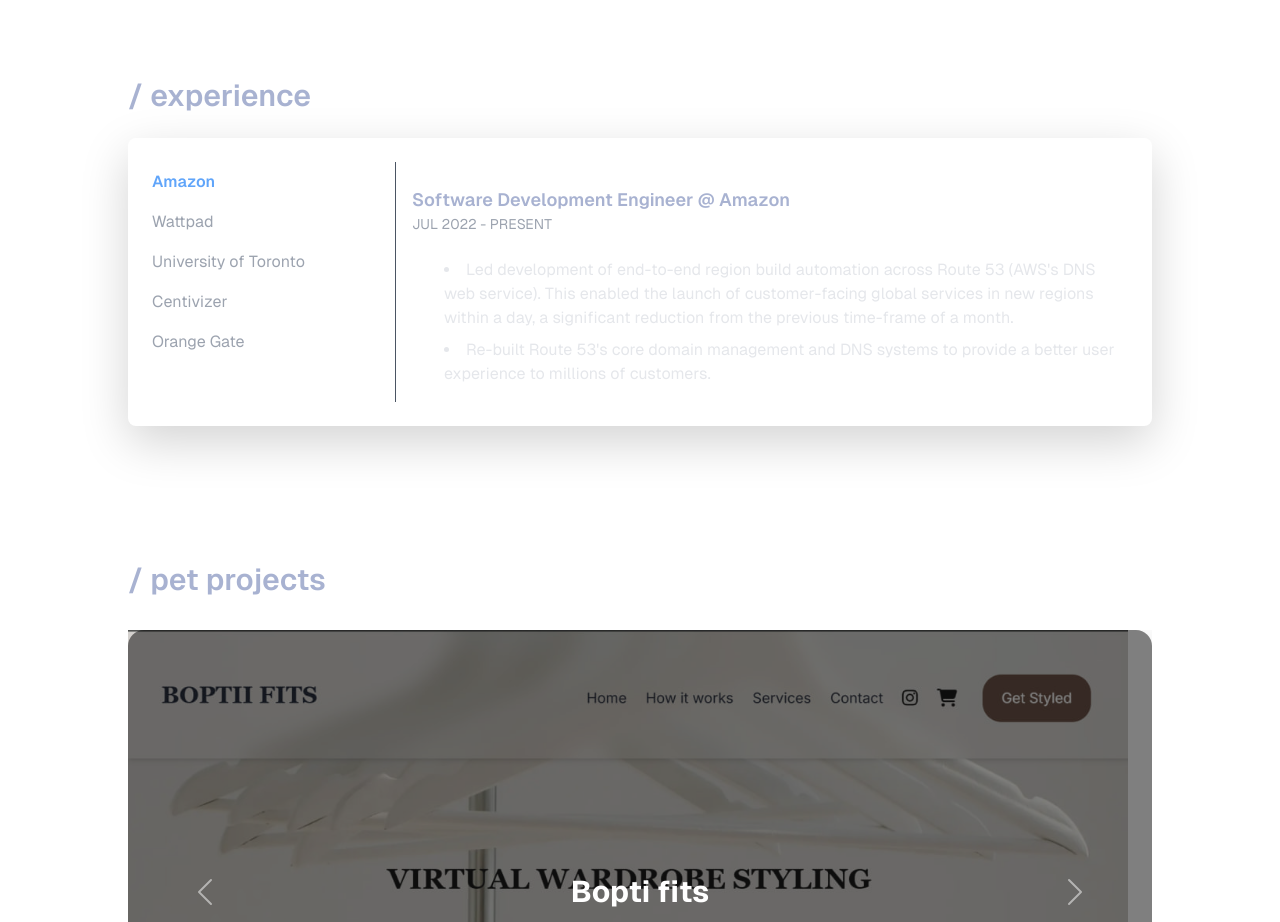
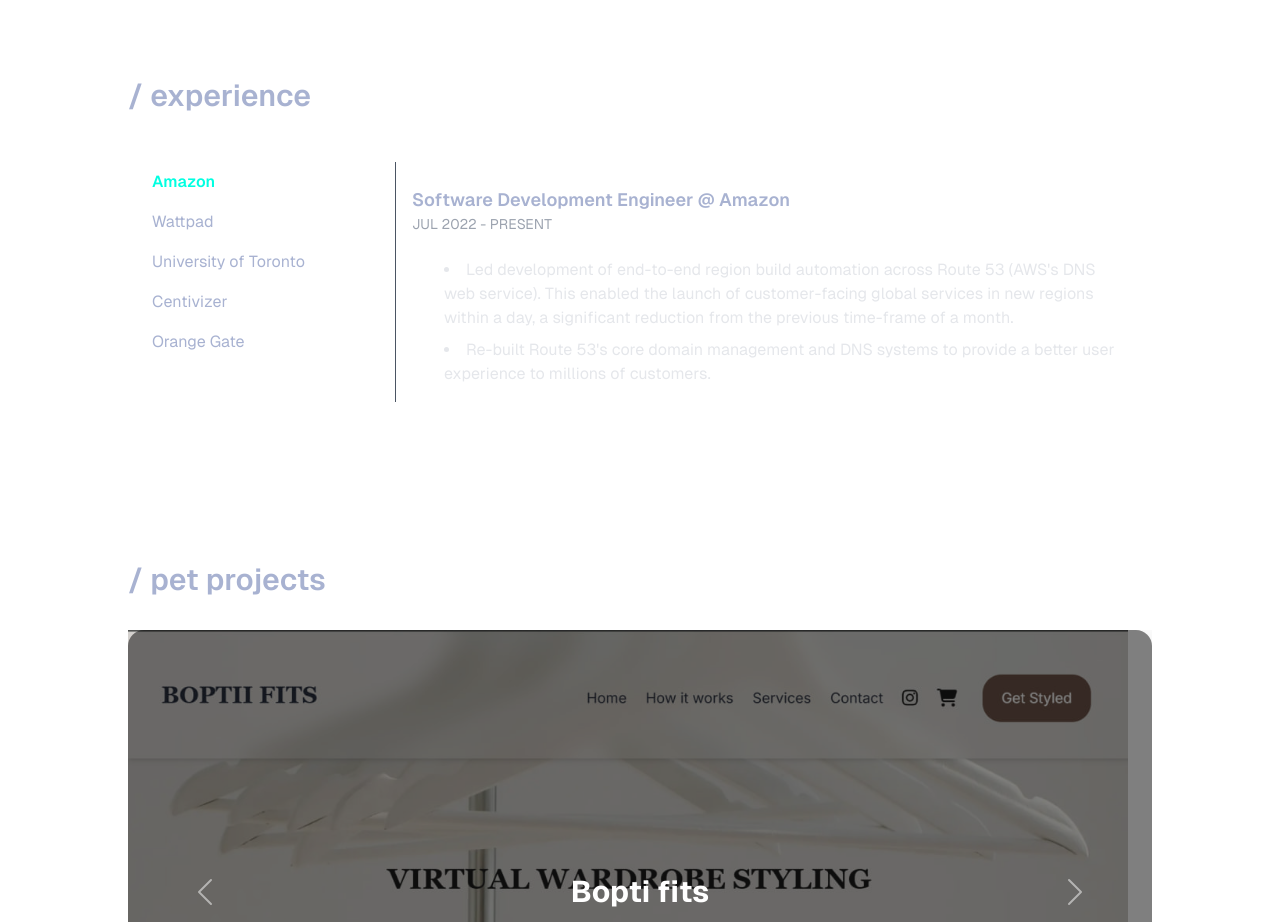
Before and after one commit to HikmaAnwar/hikma-s-portfolio, a Next.js app: page / in a window 1280 px wide. Shown: the part 900-1822 px from the top of the page. Built offline with nearby package versions, Linux system fonts and the light colour scheme.

Commit message:
fix: remove background color from JobList component for improved readability and updated text colors for better visibility

```diff
--- a/src/app/components/JobList.jsx
+++ b/src/app/components/JobList.jsx
@@ -55,14 +55,16 @@
   };
 
   return (
-    <div className="flex flex-col sm:flex-row rounded-lg shadow-lg p-6">
+    <div className="flex flex-col sm:flex-row p-6">
       <div className="sm:w-1/4 border-r border-gray-600 pr-4">
         {Object.keys(experienceItems).map((key, i) => (
           <button
             key={i}
             onClick={() => handleChange(i)}
             className={`block py-2 text-left w-full transition-all ${
-              value === i ? "text-blue-400 font-semibold" : "text-gray-400"
+              value === i
+                ? "text-colors-greenBright font-semibold"
+                : "text-colors-slate"
             }`}
           >
             {key}
```
